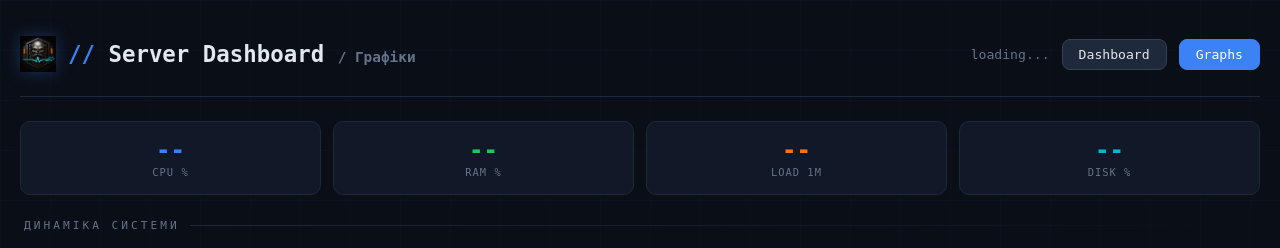
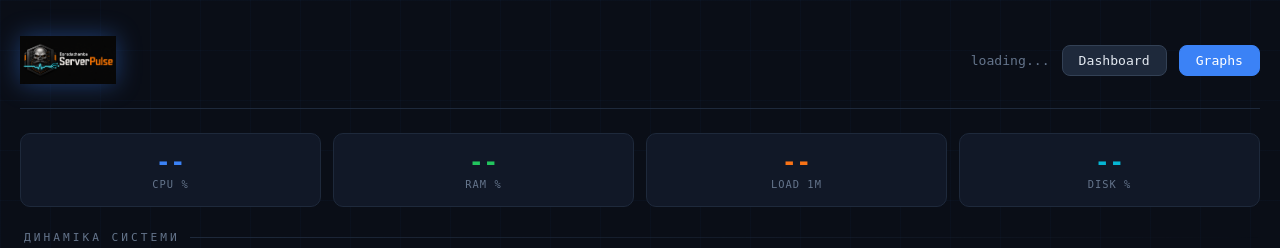
Before and after one commit to nickantonov/serverpulse, a Python web app: template templates/graphs.html in a window 1280 px wide. Shown: the top 248 px of the page. Run offline with Jinja, Linux system fonts and the light colour scheme; the template is opened without the code that fills it, so the values that code supplies are empty.

Commit message:
feat: replace header text with logo
- Removed // Server Dashboard text from header
- Added logo.png as clickable header logo
- Updated CSS for larger logo with glow effect
- Applied to both index.html and graphs.html

```diff
--- a/templates/graphs.html
+++ b/templates/graphs.html
@@ -33,10 +33,8 @@
     display: flex; justify-content: space-between; align-items: center;
     padding: 16px 0 24px; border-bottom: 1px solid var(--card-border); margin-bottom: 24px;
   }
-  .header-left { display: flex; align-items: center; gap: 12px; }
-  .header-logo { height: 36px; width: auto; filter: drop-shadow(0 0 8px rgba(59,130,246,0.3)); }
-  header h1 { font-size: 1.4rem; font-weight: 700; margin: 0; }
-  header h1 span { color: var(--accent); }
+  .header-logo-link { display: flex; align-items: center; }
+  .header-logo { height: 48px; width: auto; filter: drop-shadow(0 0 12px rgba(59,130,246,0.4)); }
   .header-right { display: flex; align-items: center; gap: 12px; }
   .status-dot { width: 10px; height: 10px; border-radius: 50%; display: inline-block; animation: pulse 2s infinite; }
   .status-dot.online { background: var(--green); box-shadow: 0 0 8px var(--green); }
@@ -98,10 +96,9 @@
 <div class="bg-grid"></div>
 <div class="container">
   <header>
-    <div class="header-left">
-      <img src="/img/icon.png" alt="Logo" class="header-logo">
-      <h1><span>//</span> Server Dashboard <span style="color:var(--text-dim);font-size:0.9rem">/ Графіки</span></h1>
-    </div>
+    <a href="/" class="header-logo-link">
+      <img src="/img/logo.png" alt="ServerPulse" class="header-logo">
+    </a>
     <div class="header-right">
       <span class="status-dot" id="ollamaDot"></span>
       <span class="timestamp" id="ts">loading...</span>
```
Also changed, not shown: app.py (+7 -3 lines), templates/index.html (+5 -8 lines).
